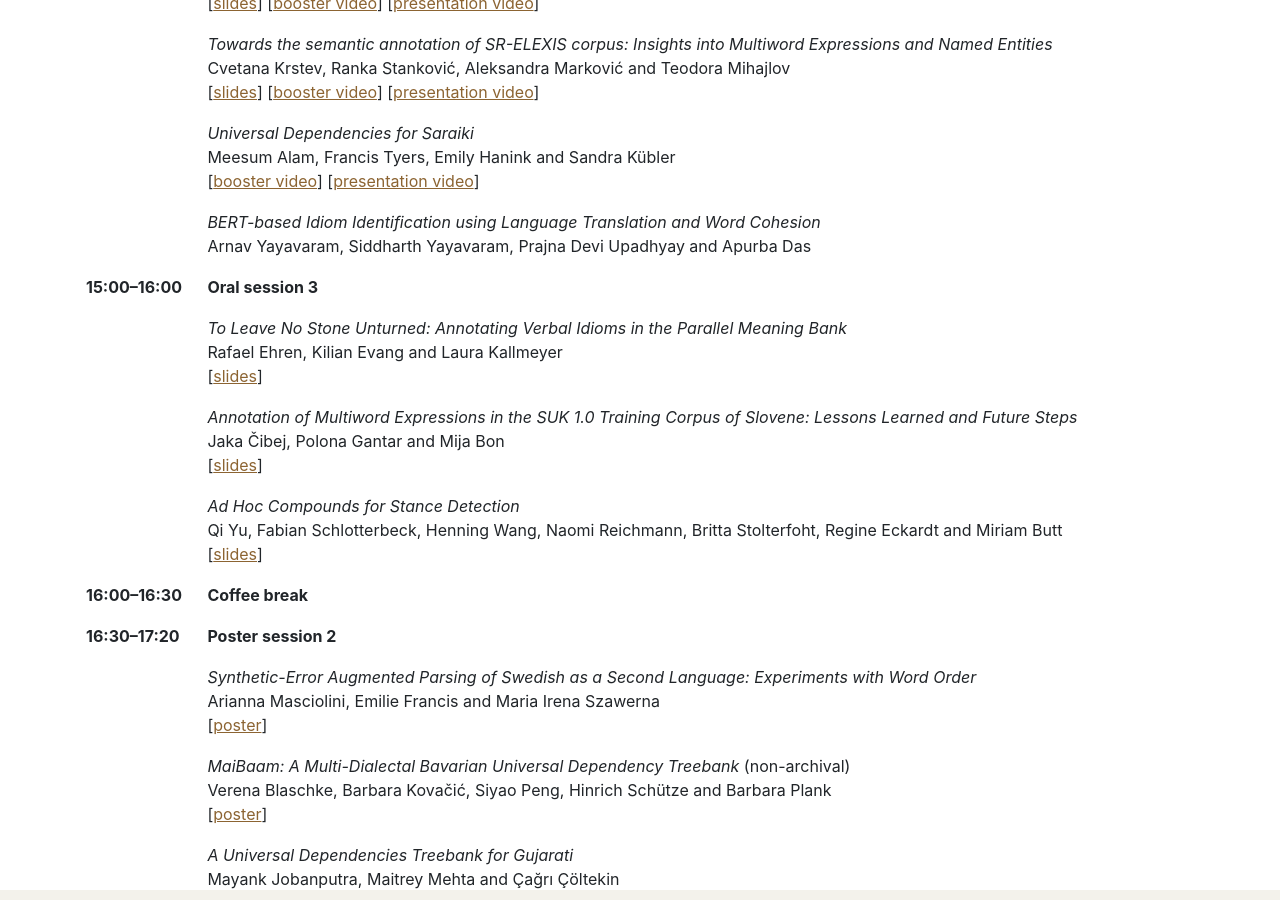
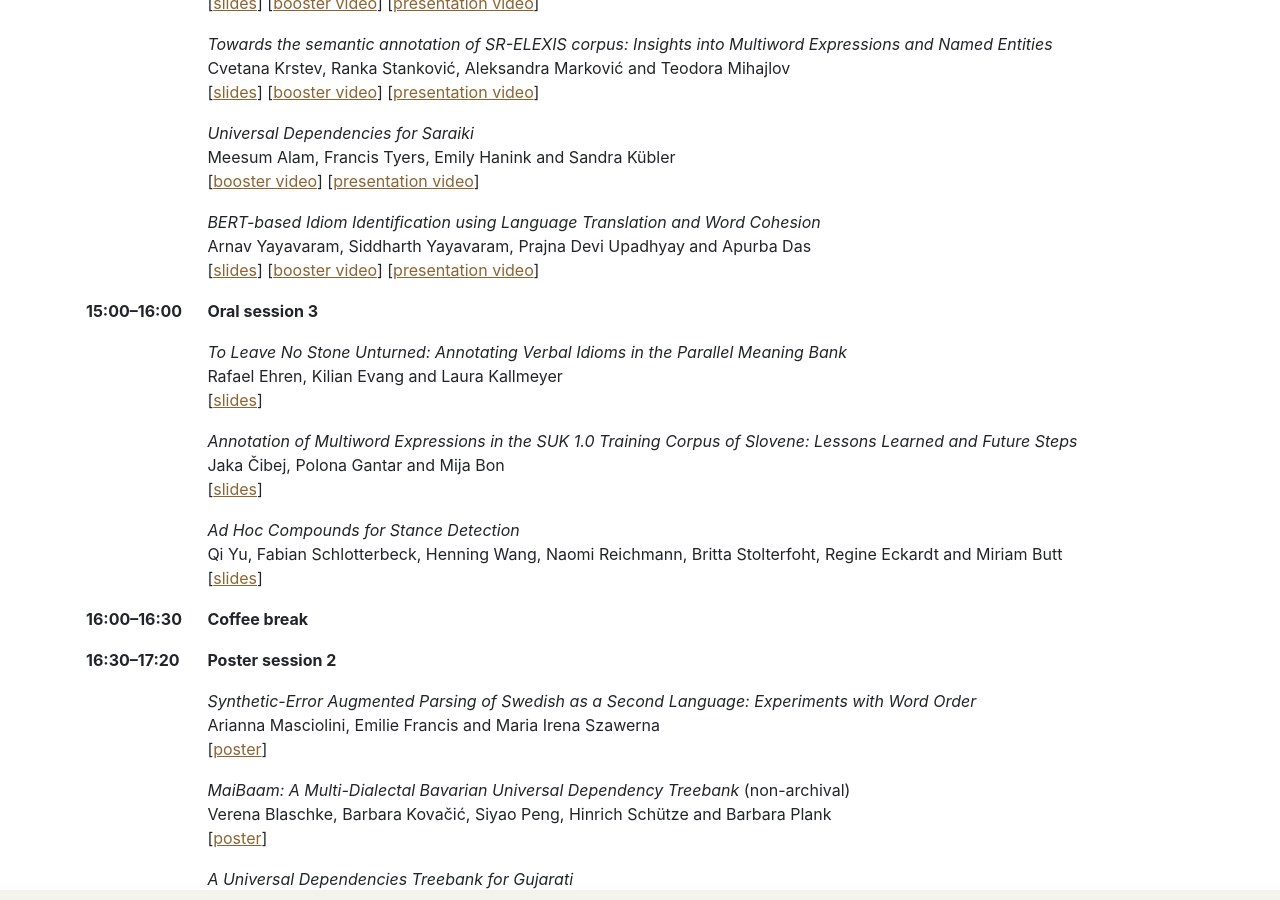
Before and after one commit to multiword/multiword.github.io, a Jekyll site: the page built from mweud2024/index.md, in a window 1280 px wide and 900 px high, scrolled down 3962 px. Built offline with Jekyll 4.4.1, drawn with Linux system fonts in a browser that asks for light colours; comment, search, counter and statistics services are not loaded.

Commit message:
Added slides, video links

```diff
--- a/mweud2024/index.md
+++ b/mweud2024/index.md
@@ -333,6 +333,9 @@
         <td>
             <i>BERT-based Idiom Identification using Language Translation and Word Cohesion</i><br>
             Arnav Yayavaram, Siddharth Yayavaram, Prajna Devi Upadhyay and Apurba Das<br>
+            [<a href="slides/yayavaram-etal-2024-bert-slides.pdf">slides</a>]
+            [<a href="https://drive.google.com/file/d/1NGeVGK1STP9OtoVT9lDV9inruDsU8ksS/view?usp=drive_web">booster video</a>]
+            [<a href="https://drive.google.com/file/d/1jIkj1Dmfj9WJhk4AZvHm16GS_yaUPRe8/view?usp=drive_web">presentation video</a>]
         </td>
     </tr>
     <tr>
```
Also changed, not shown: 1 other file.
